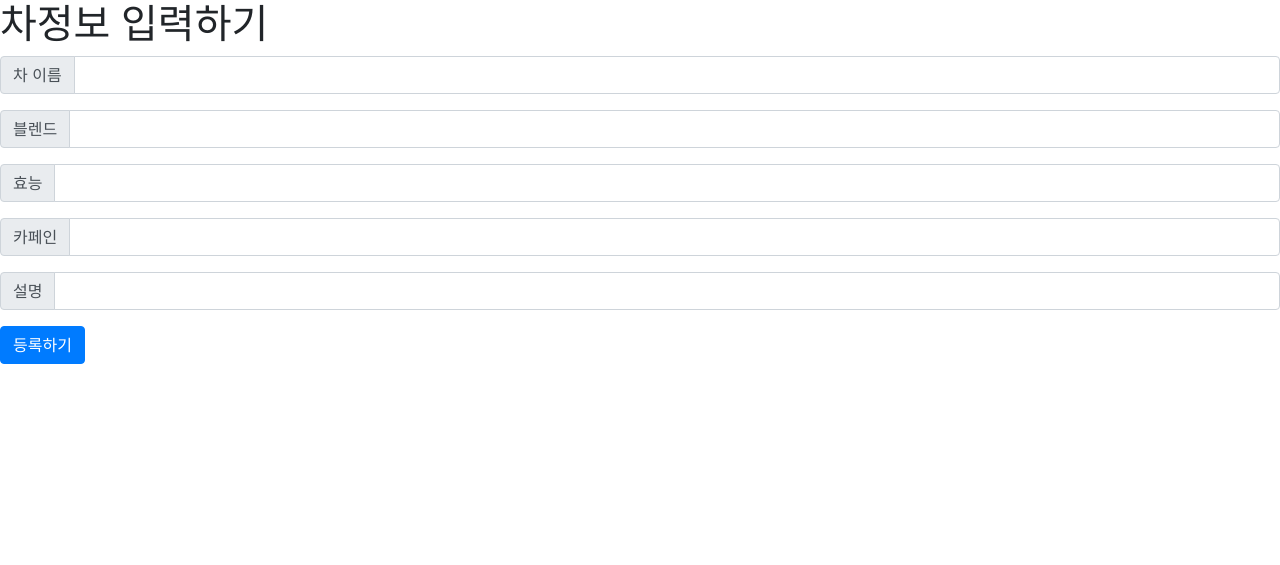
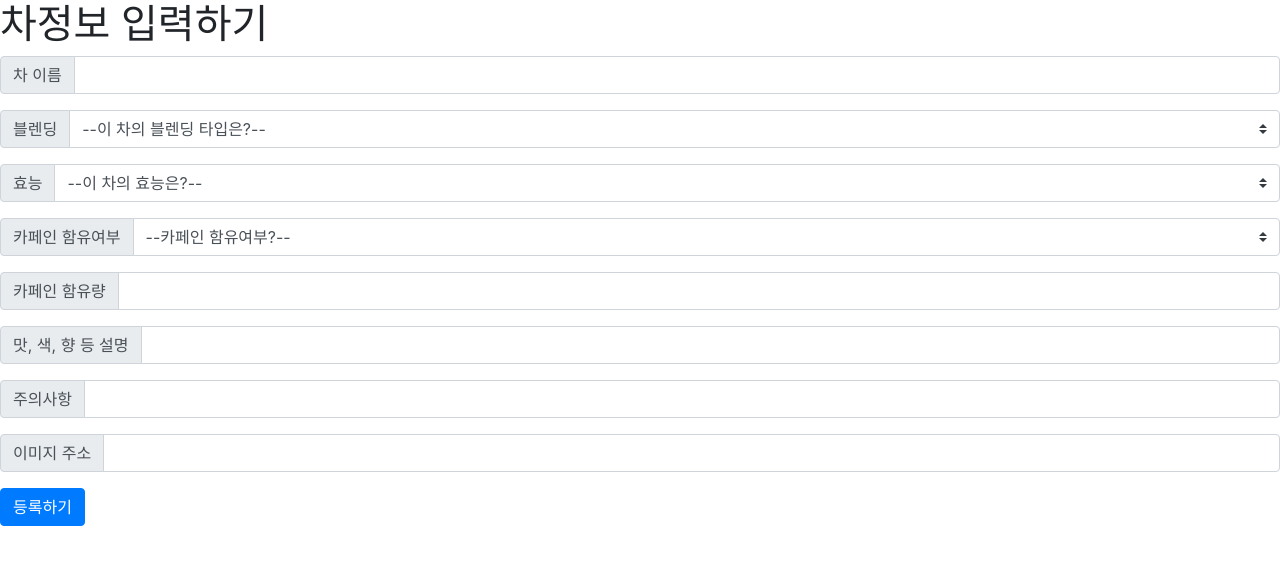
Before and after one commit to Mu-jun/SpartaWebMaking, a Flask app: page / in a window 1280 px wide. Shown: the top 565 px of the page. Run offline with Flask 2, Linux system fonts and the light colour scheme; some libraries are stand-ins or nearby versions.

Commit message:
2/11 회의후 기입페이지 수정(효능복수선택미구현)

```diff
--- a/app.py
+++ b/app.py
@@ -4,34 +4,38 @@ app = Flask(__name__)
 
 # DB 관련
 from pymongo import MongoClient
-client = MongoClient('localhost', 27017)
+client = MongoClient('mongodb://test:test@54.180.2.121', 27017)
+# client = MongoClient('localhost', 27017)
 db = client.dbchacha
 
 # 차 정보 입력하기(POST) API
 
 @app.route('/save', methods=['POST'])
 def save_tea():
-    name_receive = request.form['name_give']
-    blend_receive = request.form['blend_give']
-    benefit_receive = request.form['benefit_give']
-    caffeine_receive = request.form['caffeine_give']
-    desc_receive = request.form['desc_give']
+    name_receive = request.form['name_give']             #차 이름입니다
+    blend_receive = request.form['blend_give']           #대분류1 블렌딩
+    benefit_receive = request.form['benefit_give']       #대분류2 효능
+    decaf_receive = request.form['decaf_give']           #대분류3 카페인 "함유여부"
+    caffeine_receive = request.form['caffeine_give']     #상세1 카페인 "함량"
+    desc_receive = request.form['desc_give']             #상세2 맛 색 향 등
+    caution_receive = request.form['caution_give']       #상세3 주의사항
+    img_receive = request.form['img_give']               #상세4 이미지 주소
+
 
     doc = {
         'name': name_receive,
         'blend': blend_receive,
         'benefit': benefit_receive,
+        'decaf': decaf_receive,
         'caffeine': caffeine_receive,
-        'desc' : desc_receive,
-
+        'desc': desc_receive,
+        'caution': caution_receive,
+        'img': img_receive,
     }
 
     db.tealist.insert_one(doc)
 
-
     return jsonify({'msg': '차 등록이 완료되었습니다!'})
-
-
 
 @app.route('/')
 def home():
--- a/templates/index.html
+++ b/templates/index.html
@@ -36,7 +36,7 @@
         <h1>차정보 입력하기 </h1>
     </div>
 
-    <div class='purchase'>
+    <div class='teainput'>
         <div class="input-group mb-3">
             <div class="input-group-prepend">
                 <span class="input-group-text" id="inputGroup-sizing-default">차 이름</span>
@@ -46,33 +46,68 @@
 
         <div class="input-group mb-3">
             <div class="input-group-prepend">
-                <span class="input-group-text" id="inputGroup-sizing-default">블렌드</span>
+                <label class="input-group-text" for="blend">블렌딩</label>
             </div>
-            <input type="text" id="blend" class="form-control" aria-label="Default" aria-describedby="inputGroup-sizing-default">
+            <select class="custom-select" id="blend">
+                <option selected id="quantity">--이 차의 블렌딩 타입은?--</option>
+                <option value="스트레이트">스트레이트</option>
+                <option value="블렌디드">블렌디드</option>
+                <option value="플레이버드">플레이버드</option>
+            </select>
         </div>
 
         <div class="input-group mb-3">
             <div class="input-group-prepend">
-                <span class="input-group-text" id="inputGroup-sizing-default">효능</span>
+                <label class="input-group-text" for="benefit">효능</label>
             </div>
-            <input type="text" id="benefit" class="form-control" aria-label="Default" aria-describedby="inputGroup-sizing-default">
+            <select class="custom-select" id="benefit">
+                <option selected id="quantity">--이 차의 효능은?--</option>
+                <option value="다이어트">다이어트</option>
+                <option value="피부건강">피부건강</option>
+                <option value="피로회복">피로회복</option>
+                <option value="면역증진">면역증진</option>
+                <option value="힐링힐링">힐링힐링</option>
+            </select>
         </div>
 
         <div class="input-group mb-3">
             <div class="input-group-prepend">
-                <span class="input-group-text" id="inputGroup-sizing-default">카페인</span>
+                <label class="input-group-text" for="decaf">카페인 함유여부</label>
+            </div>
+            <select class="custom-select" id="decaf">
+                <option selected id="decaf">--카페인 함유여부?--</option>
+                <option value="YES">YES</option>
+                <option value="NO">NO</option>
+            </select>
+        </div>
+
+        <div class="input-group mb-3">
+            <div class="input-group-prepend">
+                <span class="input-group-text" id="inputGroup-sizing-default">카페인 함유량</span>
             </div>
             <input type="text" id="caffeine" class="form-control" aria-label="Default" aria-describedby="inputGroup-sizing-default">
         </div>
 
-         <div class="input-group mb-3">
+        <div class="input-group mb-3">
             <div class="input-group-prepend">
-                <span class="input-group-text" id="inputGroup-sizing-default">설명</span>
+                <span class="input-group-text" id="inputGroup-sizing-default">맛, 색, 향 등 설명</span>
             </div>
             <input type="text" id="desc" class="form-control" aria-label="Default" aria-describedby="inputGroup-sizing-default">
         </div>
 
+        <div class="input-group mb-3">
+            <div class="input-group-prepend">
+                <span class="input-group-text" id="inputGroup-sizing-default">주의사항</span>
+            </div>
+            <input type="text" id="caution" class="form-control" aria-label="Default" aria-describedby="inputGroup-sizing-default">
+        </div>
 
+        <div class="input-group mb-3">
+            <div class="input-group-prepend">
+                <span class="input-group-text" id="inputGroup-sizing-default">이미지 주소</span>
+            </div>
+            <input type="text" id="img" class="form-control" aria-label="Default" aria-describedby="inputGroup-sizing-default">
+        </div>
 
     </div>
 
@@ -88,10 +123,13 @@
 
     function save_tea() {
         let name = $('#name').val()
-        let blend = $('#blend').val()
-        let benefit = $('#benefit').val()
+        let blend = $('#blend option:selected').val()
+        let benefit = $('#benefit option:selected').val()
+        let decaf = $('#decaf option:selected').val()
+        let desc = $('#desc').val()
+        let caution = $('#caution').val()
+        let img = $('#img').val()
         let caffeine = $('#caffeine').val()
-        let desc = $('#desc').val()
 
 
 
@@ -102,8 +140,11 @@
                 name_give: name,
                 blend_give: blend,
                 benefit_give: benefit,
+                decaf_give: decaf,
                 caffeine_give: caffeine,
                 desc_give: desc,
+                caution_give: caution,
+                img_give: img,
             },
             success: function (response) { // 성공하면
                 alert(response["msg"]);
```
